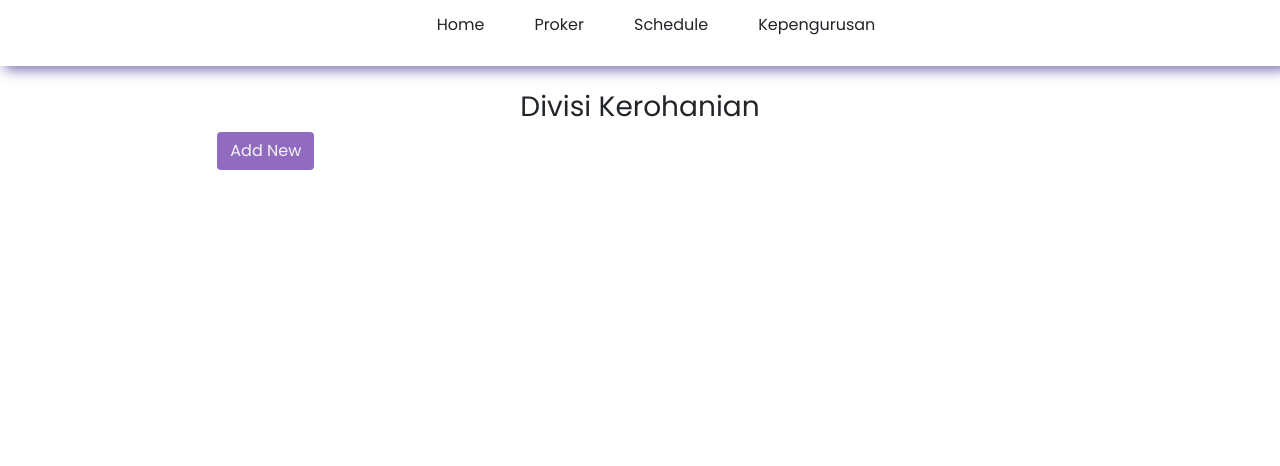
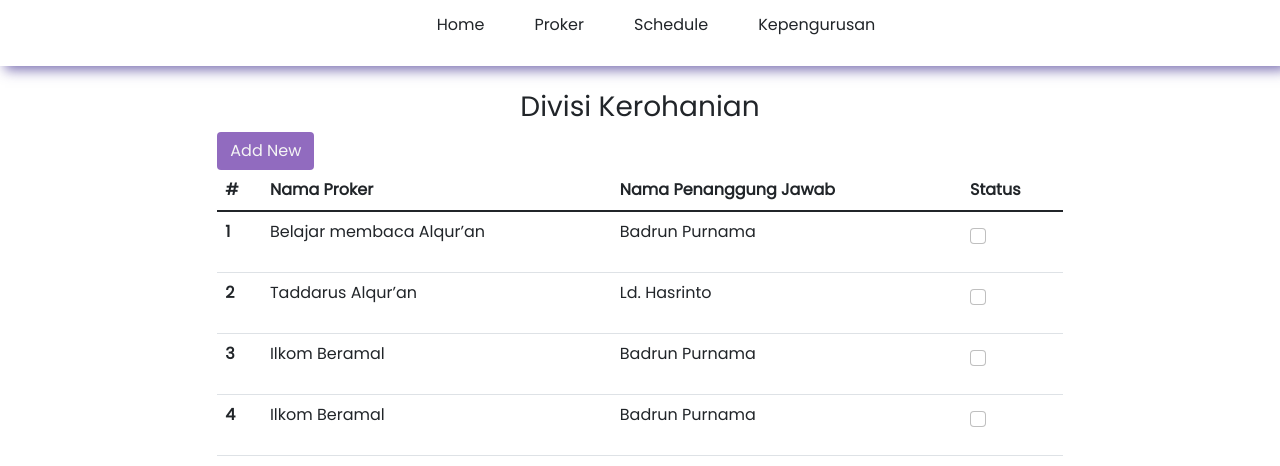
Before and after one commit to maliefrr/Klp2-KMS-TMP, a React (Create React App) app: page /proker/kerohanian in a window 1280 px wide. Shown: the top 466 px of the page. Built offline with nearby package versions, Linux system fonts and the light colour scheme.

Commit message:
add Kerohanian component

```diff
--- a/src/App.js
+++ b/src/App.js
@@ -7,8 +7,53 @@ import { BrowserRouter, Routes, Route } from "react-router-dom";
 import Button from "./components/Button";
 import { useState } from "react";
 import AddNew from "./components/AddNew";
+import Kerohanian from "./components/Kerohanian";
 function App() {
 	const [showAdd, setShowAdd] = useState(false);
+	const [dataProker, setDataProker] = useState([
+		{
+			id: 1,
+			namaDivisi: "kerohanian",
+			namaProker: "Belajar membaca Alqur’an",
+			status: false,
+			penanggungJawab: "Badrun Purnama",
+		},
+		{
+			id: 2,
+			namaDivisi: "kerohanian",
+			namaProker: "Taddarus Alqur’an",
+			status: false,
+			penanggungJawab: "Ld. Hasrinto",
+		},
+		{
+			id: 3,
+			namaDivisi: "kerohanian",
+			namaProker: "Ilkom Beramal",
+			status: false,
+			penanggungJawab: "Badrun Purnama",
+		},
+		{
+			id: 4,
+			namaDivisi: "kerohanian",
+			namaProker: "Ilkom Beramal",
+			status: false,
+			penanggungJawab: "Badrun Purnama",
+		},
+		{
+			id: 5,
+			namaDivisi: "kewirausahaan",
+			namaProker: "Seminar Kewirausahaan ",
+			status: false,
+			penanggungJawab: "Nining Ardianti",
+		},
+		{
+			id: 6,
+			namaDivisi: "kewirausahaan",
+			namaProker: "Usaha HMPS Ilkom",
+			status: false,
+			penanggungJawab: "Muhammad ulil Amri",
+		},
+	]);
 	return (
 		<div>
 			<BrowserRouter>
@@ -35,7 +80,7 @@ function App() {
 										<div className="mb-4">
 											<h2 className="text-center">Divisi HMPS Ilmu Komputer</h2>
 										</div>
-										<Table />
+										<Table data={dataProker} />
 									</div>
 									<div className="col-md-2"></div>
 								</div>{" "}
@@ -53,6 +98,7 @@ function App() {
 										<h3 className="text-center">Divisi Kerohanian</h3>
 										<Button text="Add New" color="#916bbf" onClick={() => setShowAdd(!showAdd)} showAdd={setShowAdd} />
 										{showAdd === true ? <AddNew /> : ""}
+										<Kerohanian data={dataProker} />
 									</div>
 									<div className="col-md-2"></div>
 								</div>
--- /dev/null
+++ b/src/components/Kerohanian.js
@@ -0,0 +1,34 @@
+const Kerohanian = ({ data }) => {
+	const dataKerohanian = [...data].filter((el) => el.namaDivisi === "kerohanian");
+	console.log(dataKerohanian);
+	return (
+		<>
+			<table className="table">
+				<thead>
+					<tr>
+						<th scope="col">#</th>
+						<th scope="col">Nama Proker</th>
+						<th scope="col">Nama Penanggung Jawab</th>
+						<th scope="col">Status</th>
+					</tr>
+				</thead>
+				<tbody>
+					{dataKerohanian.map((el, index) => (
+						<tr key={index}>
+							<th scope="row">{index + 1}</th>
+							<td>{el.namaProker}</td>
+							<td>{el.penanggungJawab}</td>
+							<td>
+								<div className="mb-3 mt-1">
+									<input className="form-check-input" type="checkbox" />
+								</div>
+							</td>
+						</tr>
+					))}
+				</tbody>
+			</table>
+		</>
+	);
+};
+
+export default Kerohanian;
--- a/src/components/Table.js
+++ b/src/components/Table.js
@@ -1,52 +1,8 @@
 import Button from "./Button";
 import { useNavigate } from "react-router-dom";
 
-const Table = () => {
+const Table = ({ data }) => {
 	const navigate = useNavigate();
-	const data = [
-		{
-			id: 1,
-			namaDivisi: "kerohanian",
-			namaProker: "Belajar membaca Alqur’an",
-			status: false,
-			penanggungJawab: "Badrun Purnama",
-		},
-		{
-			id: 2,
-			namaDivisi: "kerohanian",
-			namaProker: "Taddarus Alqur’an",
-			status: false,
-			penanggungJawab: "Ld. Hasrinto",
-		},
-		{
-			id: 3,
-			namaDivisi: "kerohanian",
-			namaProker: "Ilkom Beramal",
-			status: false,
-			penanggungJawab: "Badrun Purnama",
-		},
-		{
-			id: 4,
-			namaDivisi: "kerohanian",
-			namaProker: "Ilkom Beramal",
-			status: false,
-			penanggungJawab: "Badrun Purnama",
-		},
-		{
-			id: 5,
-			namaDivisi: "kewirausahaan",
-			namaProker: "Seminar Kewirausahaan ",
-			status: false,
-			penanggungJawab: "Nining Ardianti",
-		},
-		{
-			id: 6,
-			namaDivisi: "kewirausahaan",
-			namaProker: "Usaha HMPS Ilkom",
-			status: false,
-			penanggungJawab: "Muhammad ulil Amri",
-		},
-	];
 	const namaDivisi = data.map((el) => {
 		return el.namaDivisi;
 	});
```
